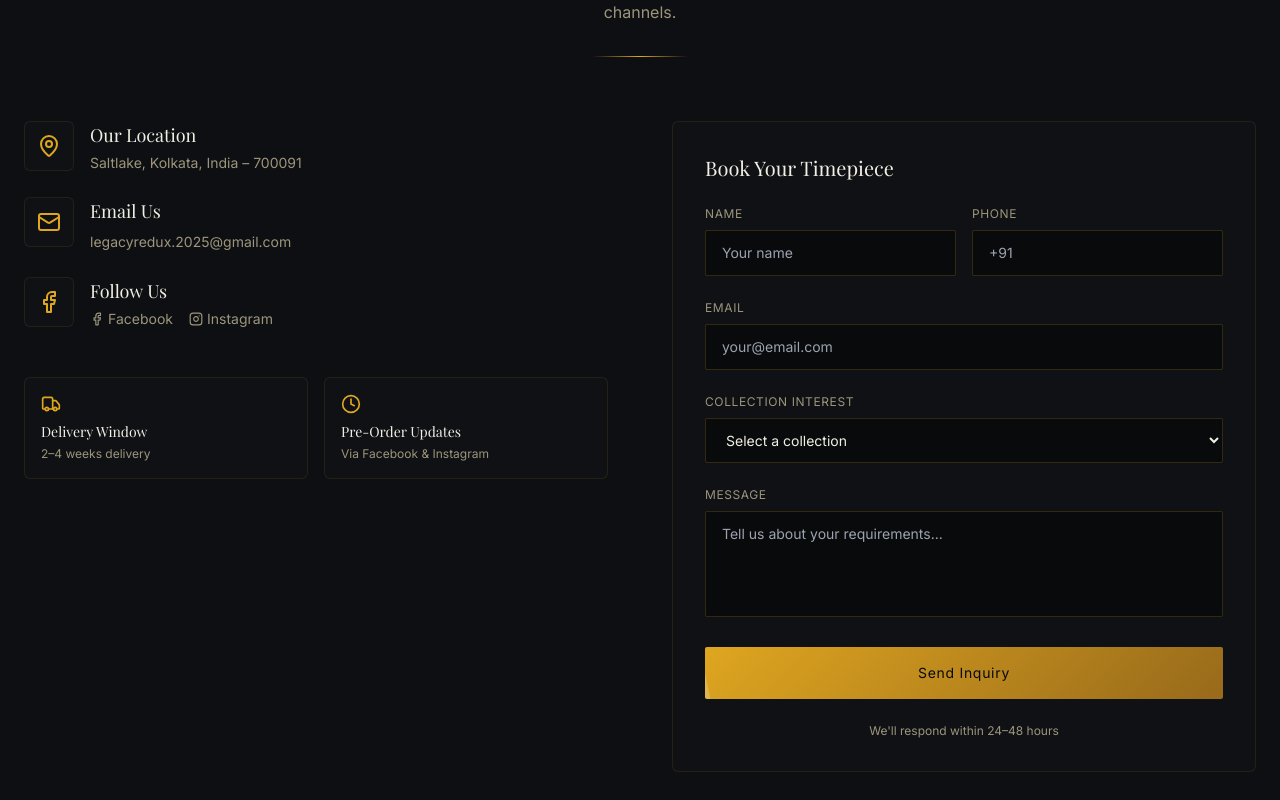
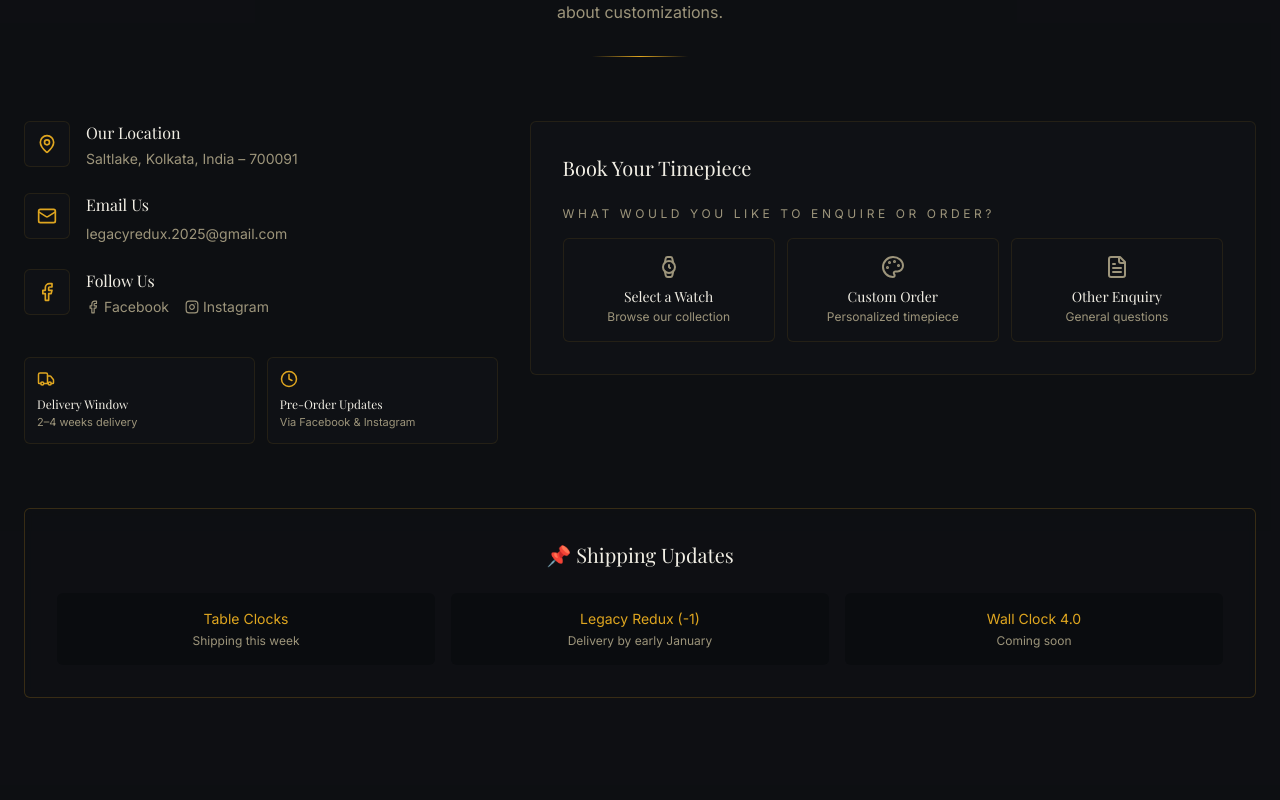
Before and after one commit to Himadri8991/LEGACY-REDUX, a React (Vite) app: page / in a window 1280 px wide. Shown: the part 5820-6620 px from the top of the page. Built offline with nearby package versions, Linux system fonts and the light colour scheme; the HTML template or start-up script is replaced by a standard one; a web font is replaced by a local one.

Commit message:
Refactor ContactSection with state management and layout

```diff
--- a/src/components/ContactSection.tsx
+++ b/src/components/ContactSection.tsx
@@ -1,7 +1,87 @@
-import { motion } from "framer-motion";
+import { useState } from "react";
+import { motion, AnimatePresence } from "framer-motion";
 import { MapPin, Mail, Facebook, Instagram, Clock, Truck } from "lucide-react";
+import { products } from "@/data/products";
+import OrderTypeSelector, { OrderType } from "./contact/OrderTypeSelector";
+import WatchSelector, { SelectedWatch } from "./contact/WatchSelector";
+import CustomOrderForm from "./contact/CustomOrderForm";
+import EnquiryForm from "./contact/EnquiryForm";
+import OrderSummary from "./contact/OrderSummary";
+import PaymentSection, { PaymentMethod } from "./contact/PaymentSection";
+import TrustIndicators from "./contact/TrustIndicators";
+import OrderConfirmation from "./contact/OrderConfirmation";
 
 const ContactSection = () => {
+  // Form state
+  const [orderType, setOrderType] = useState<OrderType>(null);
+  const [name, setName] = useState("");
+  const [phone, setPhone] = useState("");
+  const [email, setEmail] = useState("");
+  const [address, setAddress] = useState("");
+
+  // Watch order state
+  const [selectedWatches, setSelectedWatches] = useState<SelectedWatch[]>([]);
+
+  // Custom order state
+  const [customDetails, setCustomDetails] = useState({
+    strapPreference: "",
+    dialPreference: "",
+    specialRequest: "",
+  });
+
+  // Enquiry state
+  const [enquiryMessage, setEnquiryMessage] = useState("");
+
+  // Payment state
+  const [paymentMethod, setPaymentMethod] = useState<PaymentMethod>(null);
+
+  // Submission state
+  const [isSubmitted, setIsSubmitted] = useState(false);
+
+  // Calculate total for watch orders
+  const calculateTotal = () => {
+    return selectedWatches
+      .filter(w => w.productId)
+      .reduce((sum, w) => {
+        const product = products.find(p => p.id === w.productId);
+        if (!product) return sum;
+        const price = parseInt(product.price.replace(/[₹,]/g, "")) || 0;
+        return sum + price * w.quantity;
+      }, 0);
+  };
+
+  const handleSubmit = (e: React.FormEvent) => {
+    e.preventDefault();
+    // In production, this would send data to backend
+    console.log({
+      orderType,
+      name,
+      phone,
+      email,
+      address,
+      selectedWatches,
+      customDetails,
+      enquiryMessage,
+      paymentMethod,
+      total: calculateTotal(),
+    });
+    setIsSubmitted(true);
+  };
+
+const handleReset = () => {
+  setOrderType(null);
+  setName("");
+  setPhone("");
+  setEmail("");
+  setAddress("");
+  setSelectedWatches([]);
+  setCustomDetails({ strapPreference: "", dialPreference: "", specialRequest: "" });
+  setEnquiryMessage("");
+  setPaymentMethod(null);
+  setIsSubmitted(false);
+};
+
+
   return (
     <section id="contact" className="relative py-24 md:py-32 bg-muted/30">
       <div className="container mx-auto px-6">
@@ -20,29 +100,28 @@ const ContactSection = () => {
             Contact <span className="text-gradient-gold">Us</span>
           </h2>
           <p className="text-muted-foreground font-sans max-w-2xl mx-auto">
-            Most Legacy Redux products are limited stock. Advance booking opens via
-            social channels.
+            Most Legacy Redux products are limited stock. Book your timepiece directly
+            or enquire about customizations.
           </p>
           <div className="section-divider mt-8" />
         </motion.div>
 
-        <div className="grid lg:grid-cols-2 gap-12 lg:gap-16">
-          {/* Left - Contact Info */}
+        <div className="grid lg:grid-cols-5 gap-12 lg:gap-8">
+          {/* Left - Contact Info (narrower) */}
           <motion.div
             initial={{ opacity: 0, x: -40 }}
             whileInView={{ opacity: 1, x: 0 }}
             viewport={{ once: true, margin: "-100px" }}
             transition={{ duration: 0.8, delay: 0.2 }}
-            className="space-y-8"
+            className="lg:col-span-2 space-y-6"
           >
-            <div className="space-y-6">
             {/* Location */}
             <div className="flex items-start gap-4 group">
               <div className="p-3 bg-card rounded-lg border border-primary/10 group-hover:border-primary/30 transition-colors">
-                  <MapPin size={24} className="text-primary" />
+                <MapPin size={20} className="text-primary" />
               </div>
               <div>
-                  <h3 className="font-serif text-lg mb-1">Our Location</h3>
+                <h3 className="font-serif text-base mb-1">Our Location</h3>
                 <p className="text-muted-foreground font-sans text-sm">
                   Saltlake, Kolkata, India – 700091
                 </p>
@@ -52,10 +131,10 @@ const ContactSection = () => {
             {/* Email */}
             <div className="flex items-start gap-4 group">
               <div className="p-3 bg-card rounded-lg border border-primary/10 group-hover:border-primary/30 transition-colors">
-                  <Mail size={24} className="text-primary" />
+                <Mail size={20} className="text-primary" />
               </div>
               <div>
-                  <h3 className="font-serif text-lg mb-1">Email Us</h3>
+                <h3 className="font-serif text-base mb-1">Email Us</h3>
                 <a
                   href="mailto:legacyredux.2025@gmail.com"
                   className="text-muted-foreground font-sans text-sm hover:text-primary transition-colors"
@@ -68,10 +147,10 @@ const ContactSection = () => {
             {/* Social */}
             <div className="flex items-start gap-4 group">
               <div className="p-3 bg-card rounded-lg border border-primary/10 group-hover:border-primary/30 transition-colors">
-                  <Facebook size={24} className="text-primary" />
+                <Facebook size={20} className="text-primary" />
               </div>
               <div>
-                  <h3 className="font-serif text-lg mb-1">Follow Us</h3>
+                <h3 className="font-serif text-base mb-1">Follow Us</h3>
                 <div className="flex gap-4">
                   <a
                     href="https://www.facebook.com/share/175LckbKiT/"
@@ -90,103 +169,212 @@ const ContactSection = () => {
                 </div>
               </div>
             </div>
-            </div>
 
             {/* Delivery info cards */}
-            <div className="grid sm:grid-cols-2 gap-4 pt-4">
-              <div className="p-4 bg-card rounded-lg border border-primary/10">
-                <Truck size={20} className="text-primary mb-2" />
-                <h4 className="font-serif text-sm mb-1">Delivery Window</h4>
-                <p className="text-xs text-muted-foreground font-sans">2–4 weeks delivery</p>
+            <div className="grid grid-cols-2 gap-3 pt-4">
+              <div className="p-3 bg-card rounded-lg border border-primary/10">
+                <Truck size={18} className="text-primary mb-2" />
+                <h4 className="font-serif text-xs mb-0.5">Delivery Window</h4>
+                <p className="text-[11px] text-muted-foreground font-sans">2–4 weeks delivery</p>
               </div>
-              <div className="p-4 bg-card rounded-lg border border-primary/10">
-                <Clock size={20} className="text-primary mb-2" />
-                <h4 className="font-serif text-sm mb-1">Pre-Order Updates</h4>
-                <p className="text-xs text-muted-foreground font-sans">Via Facebook & Instagram</p>
+              <div className="p-3 bg-card rounded-lg border border-primary/10">
+                <Clock size={18} className="text-primary mb-2" />
+                <h4 className="font-serif text-xs mb-0.5">Pre-Order Updates</h4>
+                <p className="text-[11px] text-muted-foreground font-sans">Via Facebook & Instagram</p>
               </div>
             </div>
           </motion.div>
 
-          {/* Right - Contact Form */}
+          {/* Right - Smart Order Form (wider) */}
           <motion.div
             initial={{ opacity: 0, x: 40 }}
             whileInView={{ opacity: 1, x: 0 }}
             viewport={{ once: true, margin: "-100px" }}
             transition={{ duration: 0.8, delay: 0.3 }}
+            className="lg:col-span-3"
           >
-            <form className="bg-card rounded-lg border border-primary/10 p-6 md:p-8 space-y-6">
-              <h3 className="text-xl font-serif mb-4">Book Your Timepiece</h3>
+            <div className="bg-card rounded-lg border border-primary/10 p-6 md:p-8">
+              <AnimatePresence mode="wait">
+                {isSubmitted && orderType ? (
+                  <OrderConfirmation
+                    key="confirmation"
+                    orderType={orderType}
+                    onReset={handleReset}
+                  />
+                ) : (
+                  <motion.form
+                    key="form"
+                    onSubmit={handleSubmit}
+                    className="space-y-6"
+                  >
+                    <h3 className="text-xl font-serif mb-2">Book Your Timepiece</h3>
+
+                    {/* Order Type Selector */}
+                    <OrderTypeSelector
+                      selectedType={orderType}
+                      onSelect={setOrderType}
+                    />
+
+                    {/* Dynamic Content Based on Order Type */}
+                    <AnimatePresence mode="wait">
+                      {orderType === "watch" && (
+                        <motion.div
+                          key="watch-form"
+                          initial={{ opacity: 0, height: 0 }}
+                          animate={{ opacity: 1, height: "auto" }}
+                          exit={{ opacity: 0, height: 0 }}
+                          className="space-y-6"
+                        >
+                          <WatchSelector
+                            selectedWatches={selectedWatches}
+                            onUpdate={setSelectedWatches}
+                          />
+                        </motion.div>
+                      )}
+
+                      {orderType === "custom" && (
+                        <CustomOrderForm
+                          key="custom-form"
+                          customDetails={customDetails}
+                          onUpdate={setCustomDetails}
+                        />
+                      )}
+
+                      {orderType === "enquiry" && (
+                        <EnquiryForm
+                          key="enquiry-form"
+                          message={enquiryMessage}
+                          onUpdate={setEnquiryMessage}
+                        />
+                      )}
+                    </AnimatePresence>
+
+                    {/* Contact Details (show when type is selected) */}
+                    <AnimatePresence>
+                      {orderType && (
+                        <motion.div
+                          initial={{ opacity: 0, height: 0 }}
+                          animate={{ opacity: 1, height: "auto" }}
+                          exit={{ opacity: 0, height: 0 }}
+                          className="space-y-4 pt-2"
+                        >
+                          <div className="h-px bg-primary/10" />
+
+                          <label className="block text-xs text-muted-foreground font-sans uppercase tracking-[0.3em]">
+                            Your Details
+                          </label>
 
                           <div className="grid sm:grid-cols-2 gap-4">
                             <div>
-                  <label className="block text-xs text-muted-foreground font-sans uppercase tracking-wider mb-2">
-                    Name
-                  </label>
                               <input
                                 type="text"
+                                value={name}
+                                onChange={(e) => setName(e.target.value)}
                                 className="w-full bg-background border border-primary/20 rounded-sm px-4 py-3 text-sm font-sans focus:border-primary focus:outline-none transition-colors"
                                 placeholder="Your name"
+                                required
                               />
                             </div>
                             <div>
-                  <label className="block text-xs text-muted-foreground font-sans uppercase tracking-wider mb-2">
-                    Phone
-                  </label>
                               <input
                                 type="tel"
+                                value={phone}
+                                onChange={(e) => setPhone(e.target.value)}
                                 className="w-full bg-background border border-primary/20 rounded-sm px-4 py-3 text-sm font-sans focus:border-primary focus:outline-none transition-colors"
                                 placeholder="+91"
+                                required
                               />
                             </div>
                           </div>
 
-              <div>
-                <label className="block text-xs text-muted-foreground font-sans uppercase tracking-wider mb-2">
-                  Email
-                </label>
                           <input
                             type="email"
+                            value={email}
+                            onChange={(e) => setEmail(e.target.value)}
                             className="w-full bg-background border border-primary/20 rounded-sm px-4 py-3 text-sm font-sans focus:border-primary focus:outline-none transition-colors"
                             placeholder="your@email.com"
+                            required
                           />
-              </div>
 
-              <div>
-                <label className="block text-xs text-muted-foreground font-sans uppercase tracking-wider mb-2">
-                  Collection Interest
-                </label>
-                <select className="w-full bg-background border border-primary/20 rounded-sm px-4 py-3 text-sm font-sans focus:border-primary focus:outline-none transition-colors text-foreground">
-                  <option value="">Select a collection</option>
-                  <option value="legacy-redux">Legacy Redux (-1)</option>
-                  <option value="automatic">স্বয়ং — Automatic</option>
-                  <option value="table-clock">Heritage Table Clock</option>
-                  <option value="odia">ଓଡ଼ିଆ — Odia Heritage</option>
-                  <option value="custom">Custom / Other</option>
-                </select>
-              </div>
+                          {/* Address – only for Watch orders */}
+                          {orderType === "watch" && (
+                            <>
+                              <motion.textarea
+                                initial={{ opacity: 0, y: 8 }}
+                                animate={{ opacity: 1, y: 0 }}
+                                exit={{ opacity: 0 }}
+                                value={address}
+                                onChange={(e) => setAddress(e.target.value)}
+                                rows={3}
+                                className="w-full bg-background border border-primary/20 rounded-sm px-4 py-3 text-sm font-sans focus:border-primary focus:outline-none transition-colors resize-none"
+                                placeholder="Delivery address"
+                                required
+                              />
+                              <p className="text-[10px] tracking-wide text-muted-foreground font-sans">
+                                ** Used only for secure delivery & order updates
+                              </p>
+                            </>
+                          )}
 
-              <div>
-                <label className="block text-xs text-muted-foreground font-sans uppercase tracking-wider mb-2">
-                  Message
-                </label>
-                <textarea
-                  rows={4}
-                  className="w-full bg-background border border-primary/20 rounded-sm px-4 py-3 text-sm font-sans focus:border-primary focus:outline-none transition-colors resize-none"
-                  placeholder="Tell us about your requirements..."
+                        </motion.div>
+                      )}
+                    </AnimatePresence>
+
+                    {/* Order Summary */}
+                    <AnimatePresence>
+                      {(orderType === "watch" || orderType === "custom") && (
+                        <OrderSummary
+                          orderType={orderType}
+                          selectedWatches={selectedWatches}
+                          customDetails={customDetails}
                         />
-              </div>
+                      )}
+                    </AnimatePresence>
 
-              <button
+                    {/* Payment Section (for watch orders with items) */}
+                    <AnimatePresence>
+                      {orderType === "watch" && calculateTotal() > 0 && (
+                        <motion.div
+                          initial={{ opacity: 0, height: 0 }}
+                          animate={{ opacity: 1, height: "auto" }}
+                          exit={{ opacity: 0, height: 0 }}
+                        >
+                          <PaymentSection
+                            selectedMethod={paymentMethod}
+                            onSelect={setPaymentMethod}
+                            totalAmount={calculateTotal()}
+                          />
+                        </motion.div>
+                      )}
+                    </AnimatePresence>
+
+                    {/* Submit for Custom/Enquiry */}
+                    {(orderType === "custom" || orderType === "enquiry") && (
+                      <motion.button
                         type="submit"
-                className="btn-premium w-full py-4 text-sm font-sans tracking-wider text-primary-foreground rounded-sm transition-all duration-300 hover:shadow-lg"
+                        initial={{ opacity: 0 }}
+                        animate={{ opacity: 1 }}
+                        whileHover={{ scale: 1.01 }}
+                        whileTap={{ scale: 0.99 }}
+                        className="btn-premium w-full py-4 text-sm font-sans tracking-wider text-primary-foreground rounded-sm transition-all duration-300 hover:shadow-[0_0_30px_rgba(212,175,55,0.3)]"
                       >
-                Send Inquiry
-              </button>
+                        {orderType === "custom" ? "Submit Custom Request" : "Send Enquiry"}
+                      </motion.button>
+                    )}
 
+                    {/* Trust Indicators */}
+                    {orderType && <TrustIndicators />}
+
+                    {/* Response Time */}
+                    {orderType && (
                       <p className="text-xs text-center text-muted-foreground font-sans">
                         We'll respond within 24–48 hours
                       </p>
-            </form>
+                    )}
+                  </motion.form>
+                )}
+              </AnimatePresence>
+            </div>
           </motion.div>
         </div>
 
```
Lines whose indentation alone changed are shown as unchanged.
